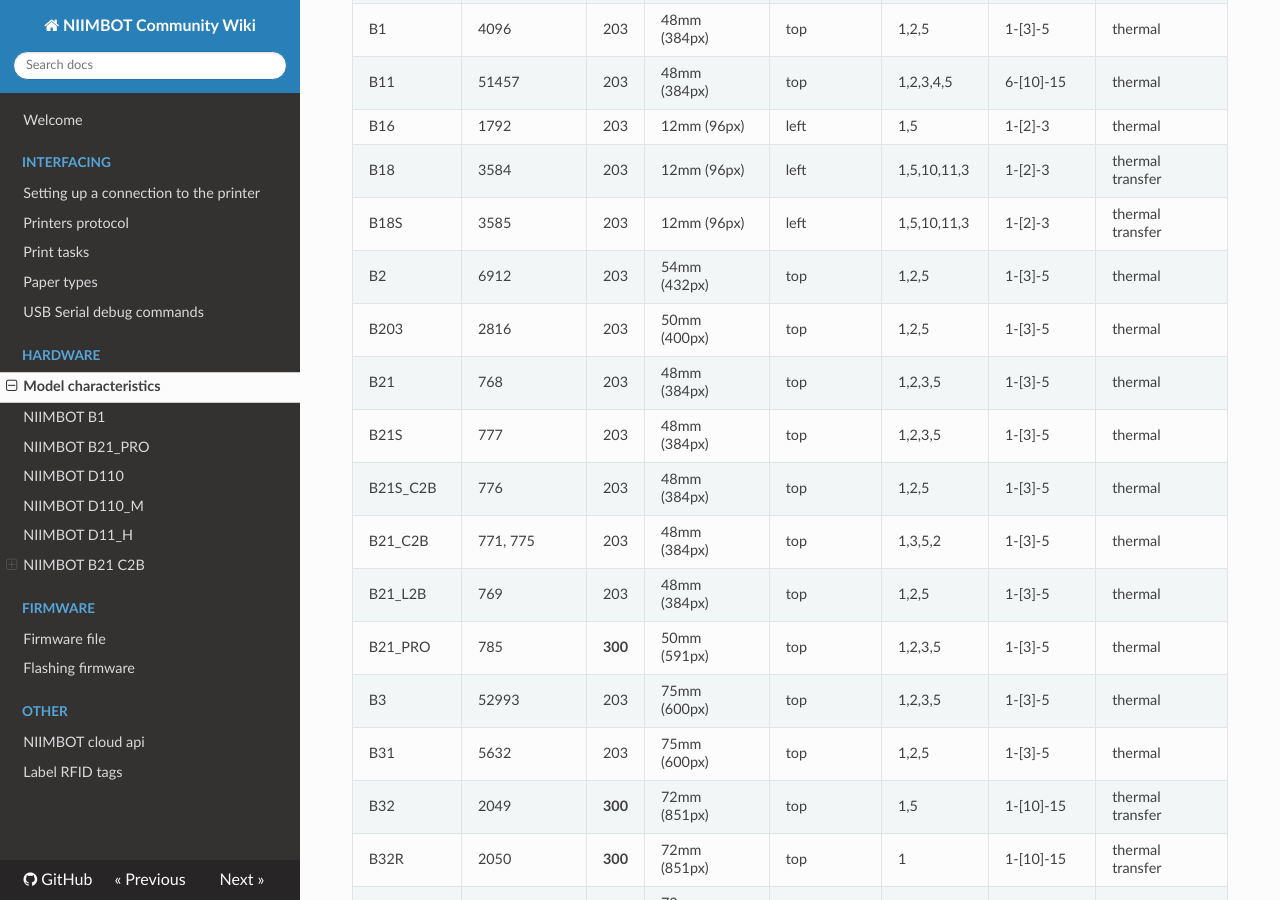
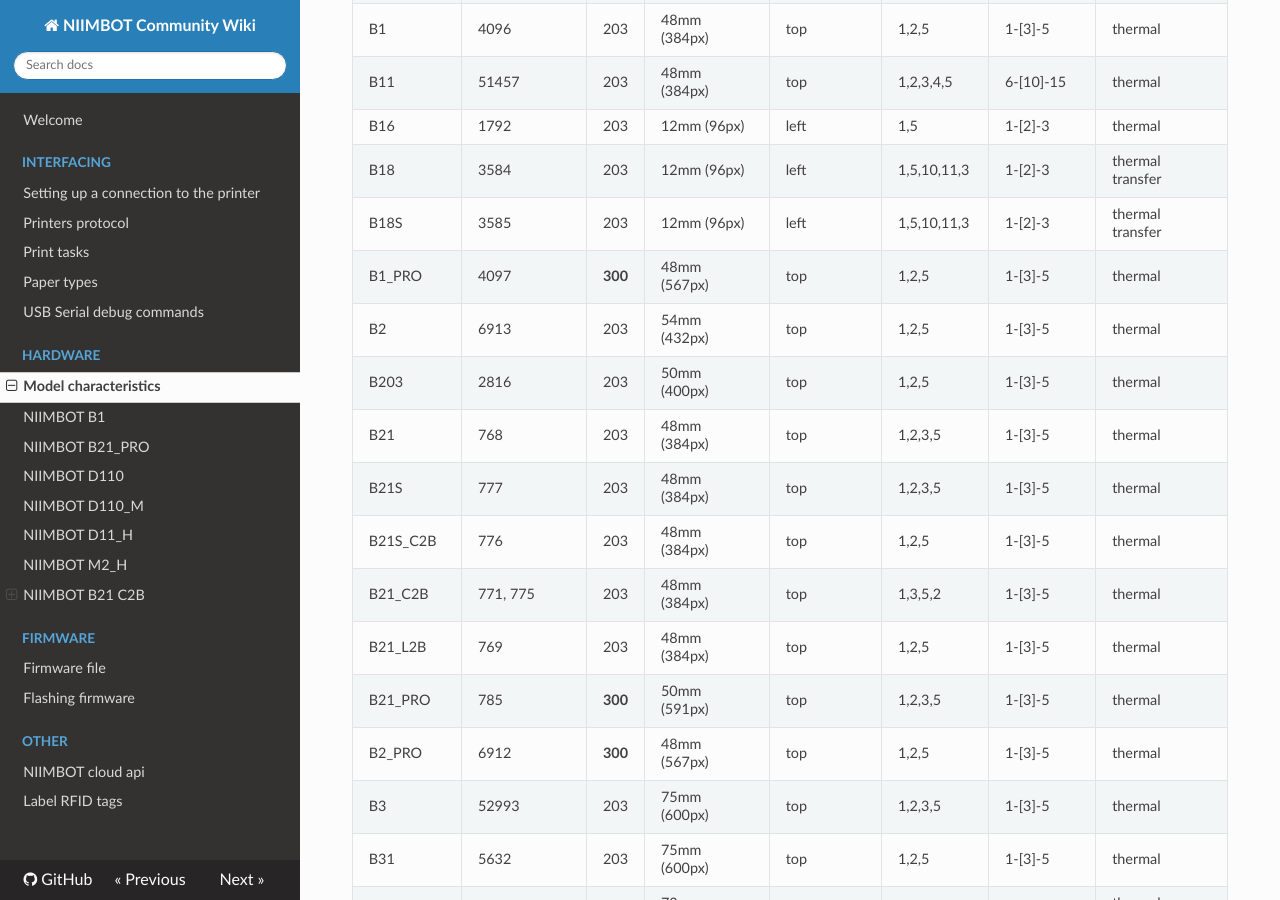
Before and after one commit to MultiMote/niimbot-wiki, an MkDocs documentation site: the page built from docs/hardware/models.md, in a window 1280 px wide and 900 px high, scrolled down 523 px. Built offline with MkDocs 1.6.1, drawn with Linux system fonts in a browser that asks for light colours; nearby versions of some CDN libraries; some of the changed text lies outside the part shown.

Commit message:
Add M2_H

```diff
--- a/docs/hardware/models.md
+++ b/docs/hardware/models.md
@@ -16,7 +16,8 @@
 | B16       | 1792               | 203     | 12mm (96px)      | left              | 1,5                                            | 1-[2]-3         | thermal              |
 | B18       | 3584               | 203     | 12mm (96px)      | left              | 1,5,10,11,3                                    | 1-[2]-3         | thermal transfer     |
 | B18S      | 3585               | 203     | 12mm (96px)      | left              | 1,5,10,11,3                                    | 1-[2]-3         | thermal transfer     |
-| B2        | 6912               | 203     | 54mm (432px)     | top               | 1,2,5                                          | 1-[3]-5         | thermal              |
+| B1_PRO    | 4097               | **300** | 48mm (567px)     | top               | 1,2,5                                          | 1-[3]-5         | thermal              |
+| B2        | 6913               | 203     | 54mm (432px)     | top               | 1,2,5                                          | 1-[3]-5         | thermal              |
 | B203      | 2816               | 203     | 50mm (400px)     | top               | 1,2,5                                          | 1-[3]-5         | thermal              |
 | B21       | 768                | 203     | 48mm (384px)     | top               | 1,2,3,5                                        | 1-[3]-5         | thermal              |
 | B21S      | 777                | 203     | 48mm (384px)     | top               | 1,2,3,5                                        | 1-[3]-5         | thermal              |
@@ -24,6 +25,7 @@
 | B21_C2B   | 771, 775           | 203     | 48mm (384px)     | top               | 1,3,5,2                                        | 1-[3]-5         | thermal              |
 | B21_L2B   | 769                | 203     | 48mm (384px)     | top               | 1,2,5                                          | 1-[3]-5         | thermal              |
 | B21_PRO   | 785                | **300** | 50mm (591px)     | top               | 1,2,3,5                                        | 1-[3]-5         | thermal              |
+| B2_PRO    | 6912               | **300** | 48mm (567px)     | top               | 1,2,5                                          | 1-[3]-5         | thermal              |
 | B3        | 52993              | 203     | 75mm (600px)     | top               | 1,2,3,5                                        | 1-[3]-5         | thermal              |
 | B31       | 5632               | 203     | 75mm (600px)     | top               | 1,2,5                                          | 1-[3]-5         | thermal              |
 | B32       | 2049               | **300** | 72mm (851px)     | top               | 1,5                                            | 1-[10]-15       | thermal transfer     |
@@ -46,6 +48,7 @@
 | D61       |                    | 203     | 12mm (96px)      | left              | 1,5                                            | 1-[2]-3         | thermal              |
 | DXX       |                    | 203     | 12mm (96px)      | left              | 1,5                                            | 1-[2]-3         | thermal              |
 | EP2M_H    | 4610               | **300** | 48mm (567px)     | top               | 1,5,2,10                                       | 1-[3]-5         | thermal transfer     |
+| EP3M      | 6402               | **300** | 72mm (851px)     | top               | 1,5,2,10                                       | 1-[3]-5         | thermal transfer     |
 | ET10      | 5376               | 203     | 200mm (1600px)   | top               | 3                                              | 3-[3]-3         | electronic price tag |
 | FUST      | 513                | 203     | 12mm (96px)      | left              | 1,5                                            | 1-[3]-5         | thermal              |
 | H1        | 3840               | 203     | 12mm (96px)      | left              | 1,5                                            | 1-[2]-3         | thermal              |
```
Also changed, not shown: docs/hardware/niimbot-m2h.md (added, +26 -0 lines), docs/hardware/files/m2_h/m2_h.jpg (added).
